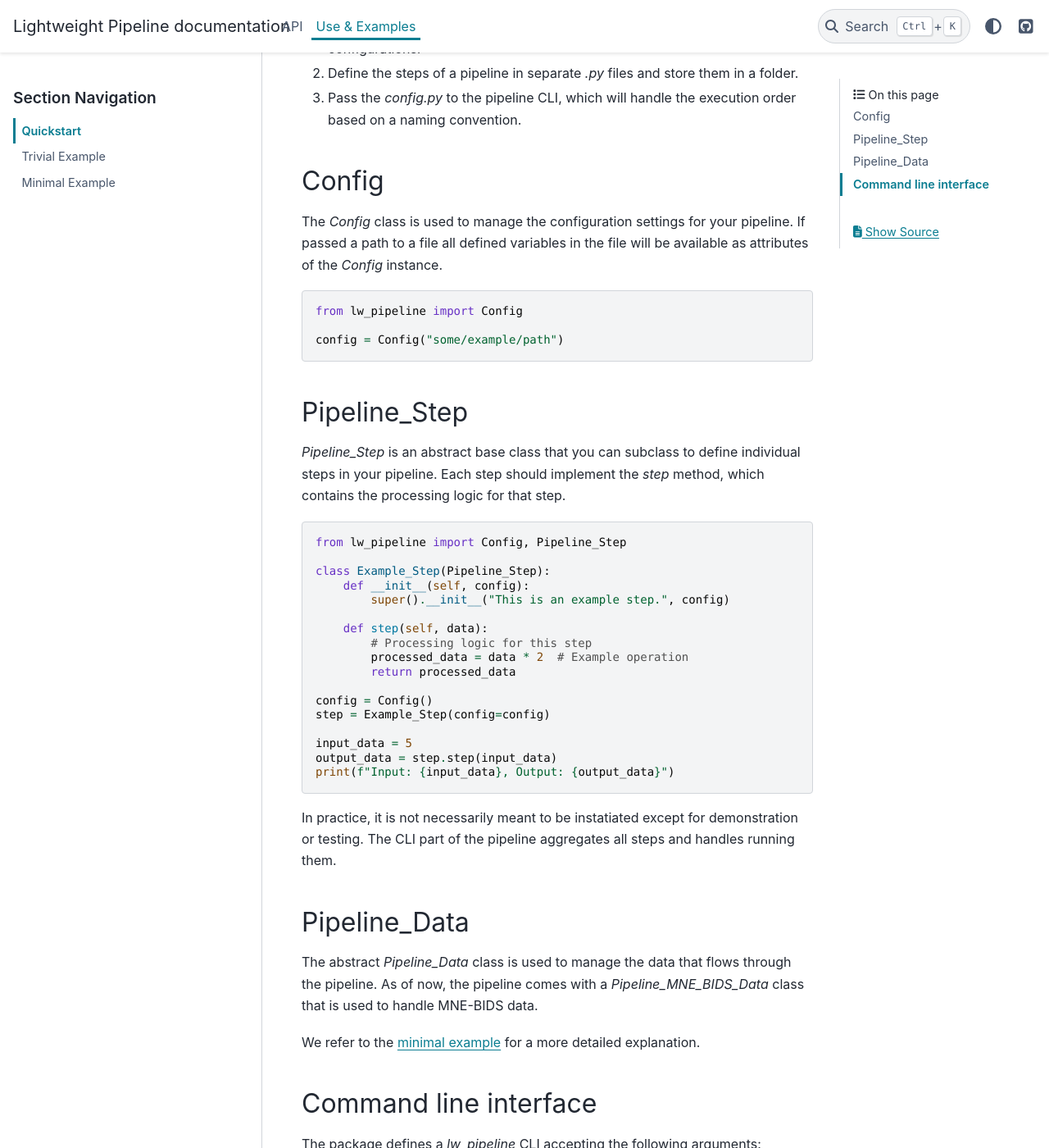
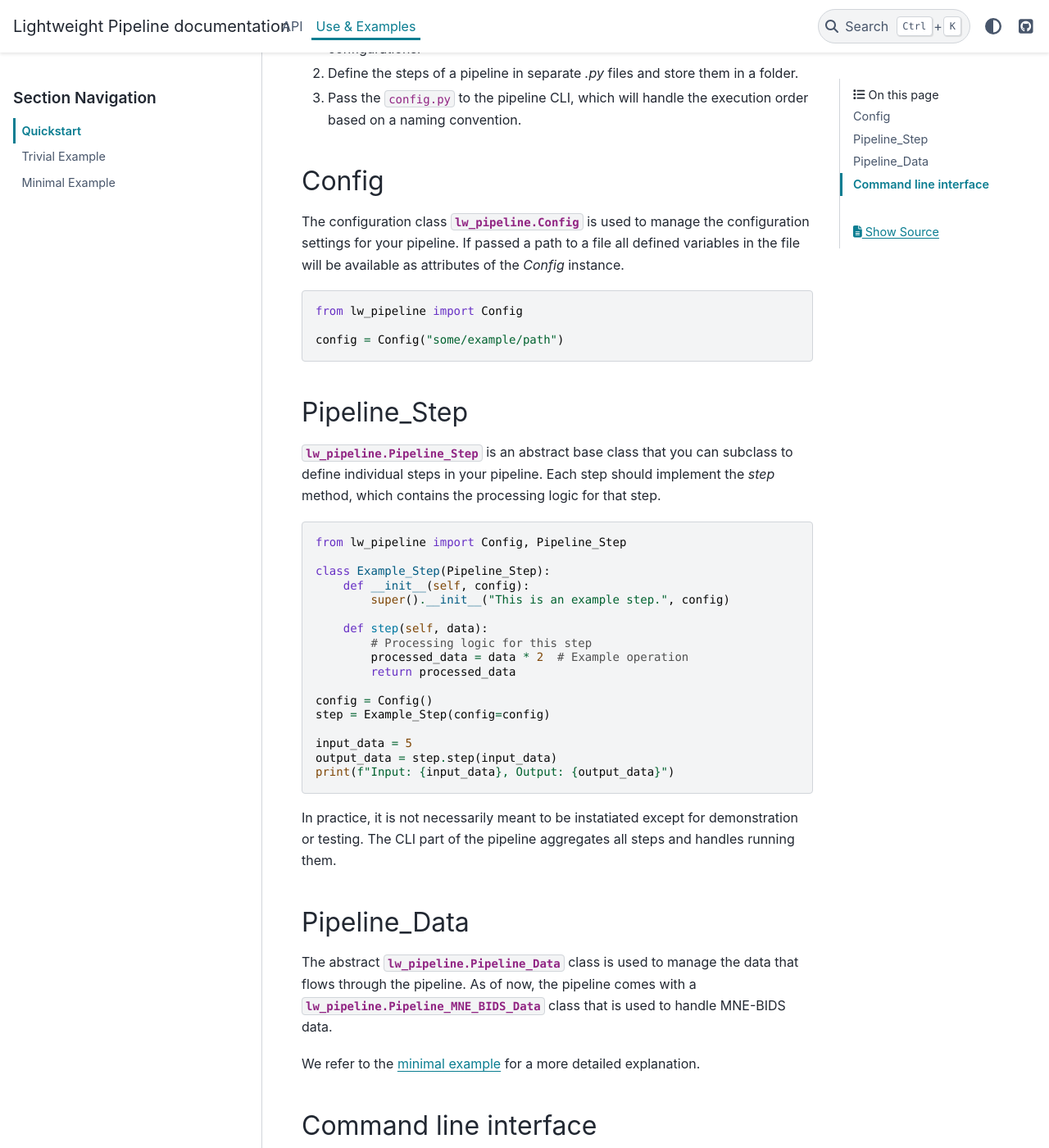
Before and after one commit to jbkordass/lightweight-pipeline, a Sphinx documentation site: the page built from doc/quickstart.rst, in a window 1280 px wide and 1400 px high, scrolled down 235 px. Shown: the whole window at 82% size. Built offline with Sphinx 7.4.7 and the PyData theme 0.15.4, drawn with Linux system fonts in a browser that asks for light colours; some of the changed text lies outside the part shown.

Commit message:
Minor style changes/fixes.

```diff
--- a/doc/conf.py
+++ b/doc/conf.py
@@ -7,7 +7,7 @@
 # https://www.sphinx-doc.org/en/master/usage/configuration.html#project-information
 
 project = 'Lightweight Pipeline'
-copyright = '2024, The Lightweight Pipeline developers'
+copyright = '2025, The Lightweight Pipeline developers'
 author = 'The Lightweight Pipeline developers'
 
 
--- a/doc/quickstart.rst
+++ b/doc/quickstart.rst
@@ -4,15 +4,15 @@ Quickstart
 
 Rough idea:
 
-#. Write a `config.py` specifying the locations of steps, data, and other configurations.
+#. Write a :file:`config.py` specifying the locations of steps, data, and other configurations.
 #. Define the steps of a pipeline in separate `.py` files and store them in a folder.
-#. Pass the `config.py` to the pipeline CLI, which will handle the execution order based on a naming convention.
+#. Pass the :file:`config.py` to the pipeline CLI, which will handle the execution order based on a naming convention.
 
 
 Config
 ~~~~~~
 
-The `Config` class is used to manage the configuration settings for your pipeline.
+The configuration class :class:`lw_pipeline.Config` is used to manage the configuration settings for your pipeline.
 If passed a path to a file all defined variables in the file will be available as attributes of the `Config` instance.
 
 .. code-block:: python
@@ -25,7 +25,7 @@ If passed a path to a file all defined variables in the file will be available a
 Pipeline_Step
 ~~~~~~~~~~~~~
 
-`Pipeline_Step` is an abstract base class that you can subclass to define individual steps in your pipeline.
+:class:`lw_pipeline.Pipeline_Step` is an abstract base class that you can subclass to define individual steps in your pipeline.
 Each step should implement the `step` method, which contains the processing logic for that step.
 
 .. code-block:: python
@@ -55,8 +55,8 @@ The CLI part of the pipeline aggregates all steps and handles running them.
 Pipeline_Data
 ~~~~~~~~~~~~~
 
-The abstract `Pipeline_Data` class is used to manage the data that flows through the pipeline.
-As of now, the pipeline comes with a `Pipeline_MNE_BIDS_Data` class that is used to handle MNE-BIDS data.
+The abstract :class:`lw_pipeline.Pipeline_Data` class is used to manage the data that flows through the pipeline.
+As of now, the pipeline comes with a :class:`lw_pipeline.Pipeline_MNE_BIDS_Data` class that is used to handle MNE-BIDS data.
 
 
 We refer to the :doc:`minimal example<minimal_example>` for a more detailed explanation.
@@ -65,7 +65,7 @@ We refer to the :doc:`minimal example<minimal_example>` for a more detailed expl
 Command line interface
 ~~~~~~~~~~~~~~~~~~~~~~
 
-The package defines a `lw_pipeline` CLI accepting the following arguments:
+The package defines a :code:`lw_pipeline` CLI accepting the following arguments:
 
 .. glossary::
 
```
Also changed, not shown: 1 other file.
